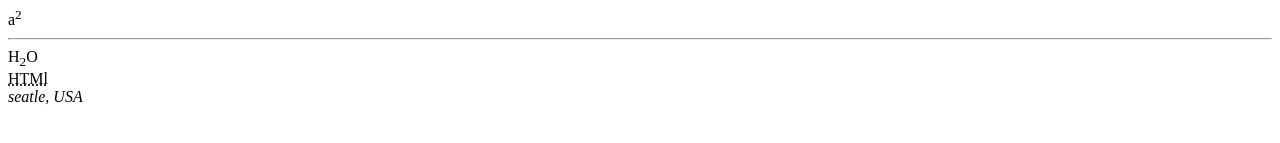
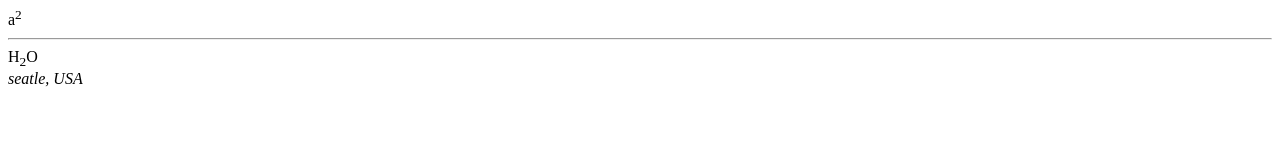
Before and after one commit to bodii17/gondon, a plain HTML site: page index.html in a window 1280 px wide. Shown: the part 379-522 px from the top of the page. Drawn offline with Linux system fonts and the light colour scheme.

Commit message:
Update index.html

```diff
--- a/index.html
+++ b/index.html
@@ -23,7 +23,6 @@
 a<sup>2</sup><br><hr>
 H<sub>2</sub>O<br>
 
-<abbr title="html">HTMl</abbr>
 <address>
   seatle, USA
 </address>
```
